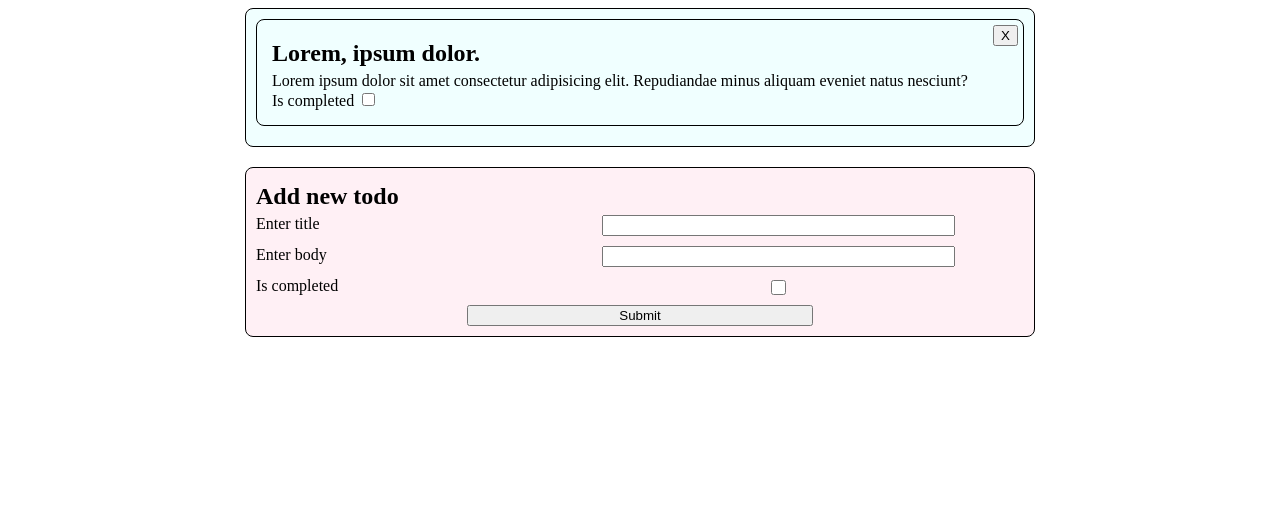
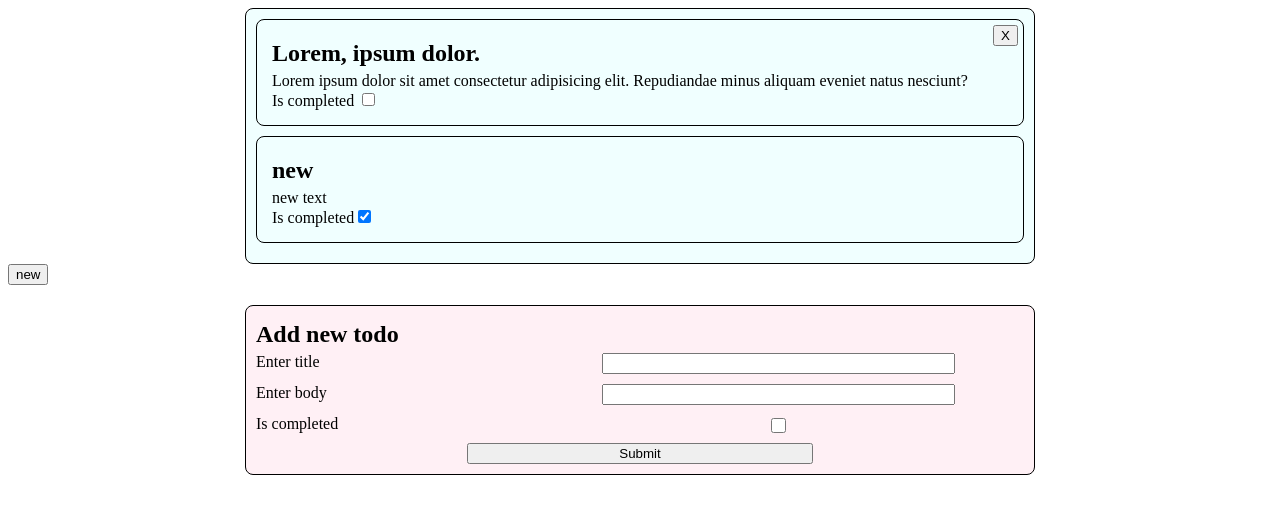
Before and after one commit to ha020285mdv/HTML-CSS-JS_module, a plain HTML site: page js/index.html in a window 1280 px wide. Drawn offline with Linux system fonts and the light colour scheme.

Commit message:
create new todo

```diff
--- a/js/index.html
+++ b/js/index.html
@@ -10,6 +10,7 @@
 </head>
 
 <body>
+
 <div id="content">
     <!--    Это пример, как должна выглядеть TODOшка-->
     <div class="todo" data-id="0">
@@ -27,6 +28,9 @@
         <button class="delete">X</button>
     </div>
 </div>
+
+<button id="new">new</button>
+
 <div class="formWrapper">
     <h2>Add new todo</h2>
     <form id="form" action="#">
@@ -40,6 +44,9 @@
     </form>
 </div>
 
+
+
+
 <script src="script.js">
 </script>
 </body>
--- a/js/script.js
+++ b/js/script.js
@@ -21,45 +21,55 @@ submit.addEventListener("click", function() {
         completed: completed
     };
 
-    Poster(data_to_post);
+    poster(data_to_post);
 });
 
 
-async function Poster(data) {
+async function poster(data) {
     let response = await fetch('http://localhost:8080/todo', {
         method: 'POST',
         headers: {'Content-Type': 'application/json;charset=utf-8'},
         body: JSON.stringify(data)
     });
 
-      let result = await response.json();
+    let result = await response.json();
 
-      print(result)
+    print(result);
 }
 
 
+const add = document.getElementById("new");
+add.addEventListener("click", creator(2, 'new', 'new text', true));
 
 
+function creator(id, title, body, completed) {
+    newToDo = document.createElement("div");
+    newToDo.classList.add("todo");
+    newToDo.dataset.id = id;
 
-const getDataFromServer = () => {
-    return new Promise((resolve, reject) => { // (0)
-        setTimeout(() => {
-            resolve(server); // успех
-            // reject(new Error('500 ServerError')); // не успех
-        }, 2000);
-    })
+    newTitle = document.createElement("h2");
+    newTitle.innerText = title;
+    newTitle.classList.add("title");
+    newToDo.appendChild(newTitle);
+
+    newBody = document.createElement("div");
+    newBody.innerText = body;
+    newBody.classList.add("body");
+    newToDo.appendChild(newBody);
+
+    newCompleted = document.createElement("div");
+    newCompleted.classList.add("completed");
+    newToDo.appendChild(newCompleted);
+
+    newLabel = document.createElement("label");
+    newLabel.innerText = "Is completed";
+    newCompleted.appendChild(newLabel);
+
+    newInput = document.createElement("input");
+    newInput.type = "checkbox";
+    newInput.checked = completed;
+    newLabel.appendChild(newInput);
+
+    content = document.getElementById("content");
+    content.appendChild(newToDo);
 }
-
-function asyncAction() {
-    const responce = getDataFromServer();
-    responce
-        .then((data) => {  // (1)
-            console.log('data: ', data); // [{ name: 'Vlad', ... }, { name: 'Vova', ... }]
-        })
-        .catch((err) => { // (2)
-            console.log('err: ', err);
-        })
-}
-
-
-btn.addEventListener('click', asyncAction)
```
Also changed, not shown: js/server/db.json (+1 -1 lines).
